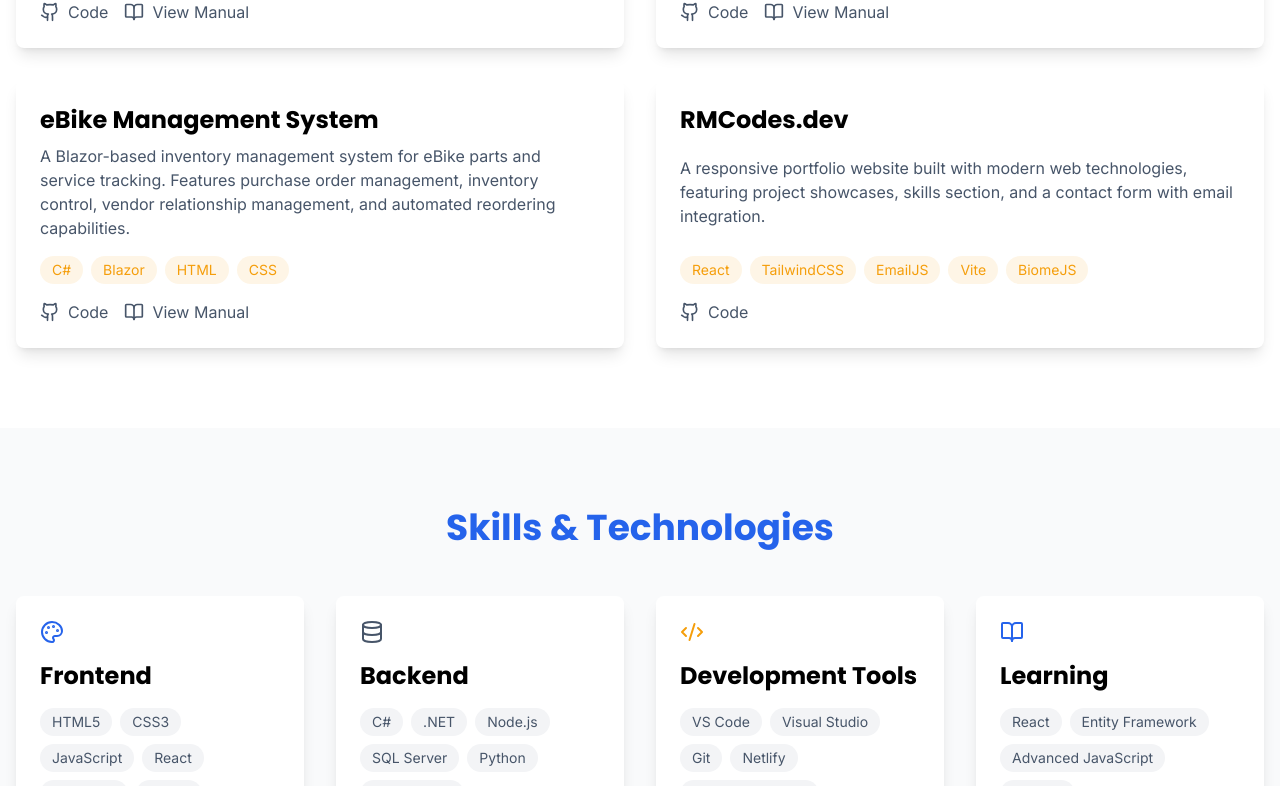
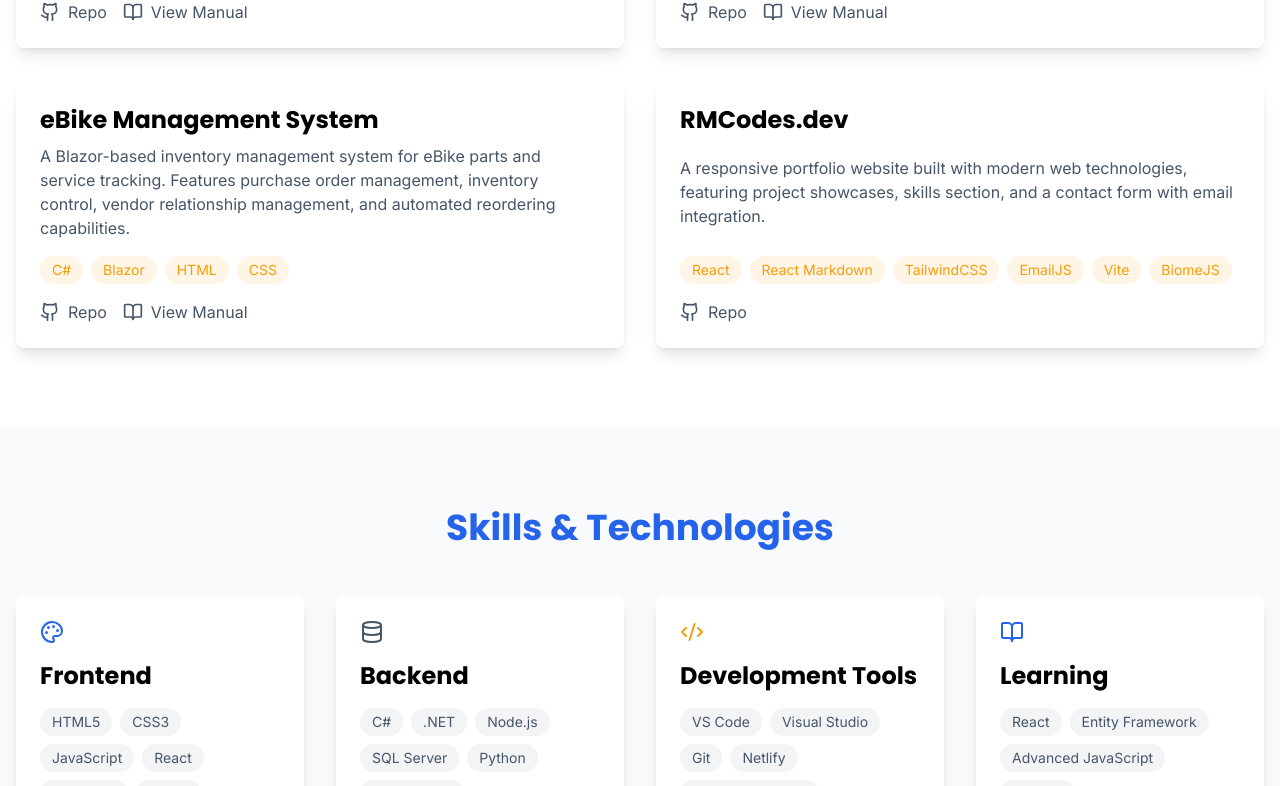
Before and after one commit to crazyturtles/react-portfolio, a React (Vite) app: page / in a window 1280 px wide. Shown: the part 1188-1974 px from the top of the page. Built offline with nearby package versions, Linux system fonts and the light colour scheme.

Commit message:
Update projects.jsx

```diff
--- a/src/components/projects.jsx
+++ b/src/components/projects.jsx
@@ -98,7 +98,14 @@ The development emphasized proper data structuring and validation while providin
 		title: "RMCodes.dev",
 		description:
 			"A responsive portfolio website built with modern web technologies, featuring project showcases, skills section, and a contact form with email integration.",
-		tags: ["React", "TailwindCSS", "EmailJS", "Vite", "BiomeJS"],
+		tags: [
+			"React",
+			"React Markdown",
+			"TailwindCSS",
+			"EmailJS",
+			"Vite",
+			"BiomeJS",
+		],
 		github: "https://github.com/crazyturtles/react-portfolio",
 	},
 ];
@@ -152,7 +159,7 @@ const Projects = () => {
 											rel="noreferrer"
 											onClick={(e) => e.stopPropagation()}
 										>
-											<Github size={20} /> Code
+											<Github size={20} /> Repo
 										</a>
 									)}
 									{project.live && (
```
